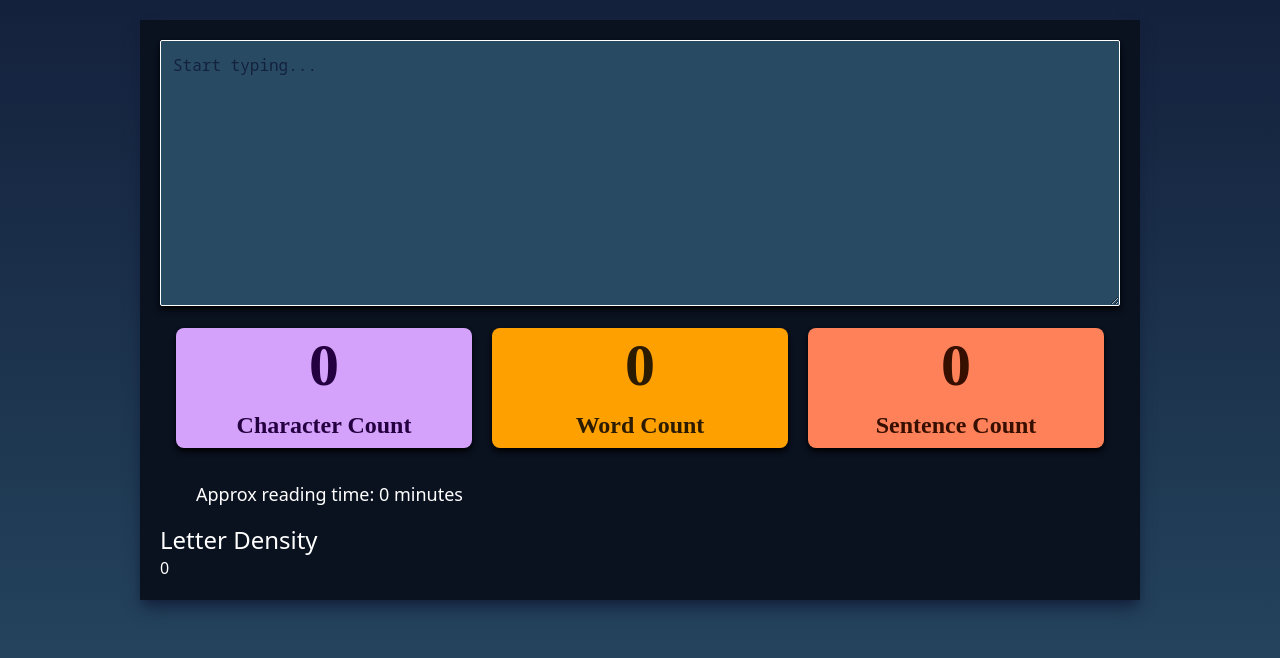
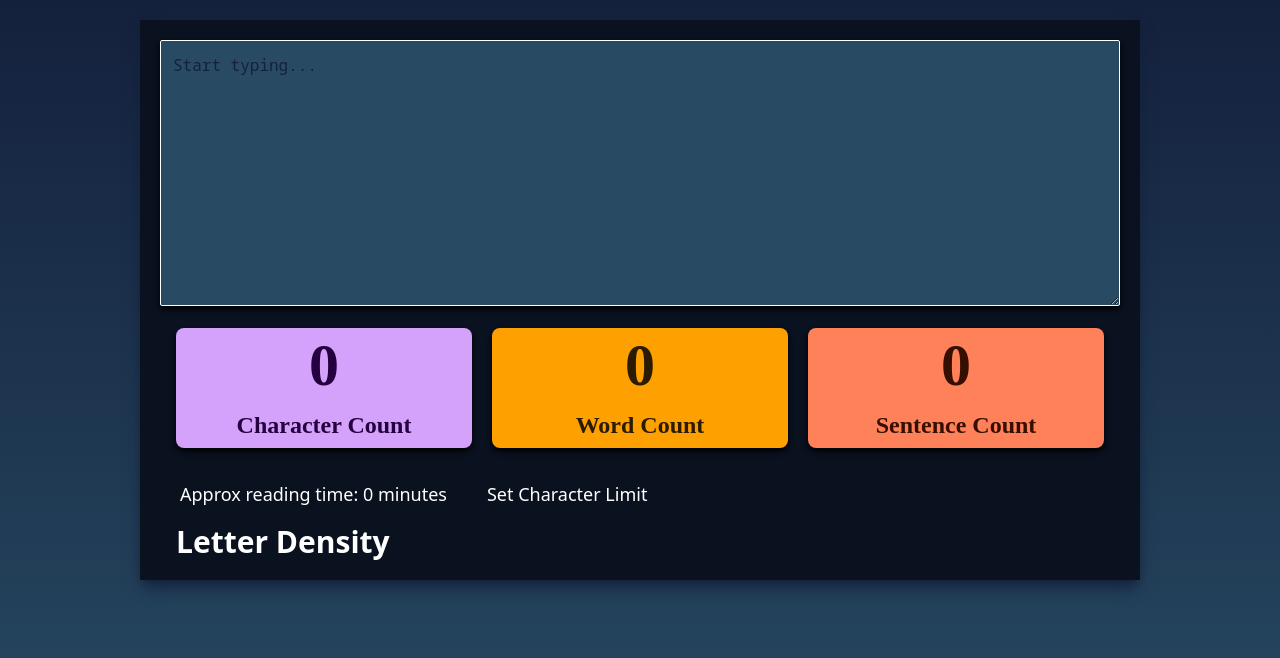
Before and after one commit to EstesJorie/LetterAnalyser, a React (Vite) app: page / in a window 1280 px wide. Shown: the top 658 px of the page. Built offline with nearby package versions, Linux system fonts and the light colour scheme; the HTML template or start-up script is replaced by a standard one; a web font is replaced by a local one.

Commit message:
100325 deletion of original character limit code
deletion of original character limit code to make components folder
cleaner

```diff
--- a/src/App.jsx
+++ b/src/App.jsx
@@ -1,7 +1,5 @@
-
 import React from 'react'
 import TextAanlyser from './components/TextAnalyser';
-
 
 function App() {
 
--- a/src/components/CharacterLimit.jsx
+++ /dev/null
@@ -1,27 +0,0 @@
-import React from 'react';
-import { useStore } from './TextAnalyser'; // Adjust the import path as necessary
-
-export default function CharacterLimit() {
-    const { text } = useStore();
-    const maxCharLimit = 250;
-
-    const handleClick = () => {
-        const inputText = text;
-        if (inputText && inputText.length <= maxCharLimit) {
-            alert('Text is within the character limit.');
-        } else {
-            alert('Text exceeds the character limit.');
-        }
-    };
-
-    return (
-        <div>
-            <button
-                className="text-white py-3 px-8 text-center no-underline inline-block text-lg m-1 cursor-pointer border-none rounded"
-                onClick={handleClick}
-            >
-                Set Character Limit
-            </button>
-        </div>
-    );
-}
--- a/src/components/LetterDensity.jsx
+++ b/src/components/LetterDensity.jsx
@@ -32,7 +32,7 @@ const LetterDensity = ({ text }) => {
     return (
         <div>
             <div id="count-page">
-              <div id="letter-count" className='text-2xl'>
+              <div id="letter-count" className='text-3xl font-semibold px-4'>
                 <h1>Letter Density</h1>
               </div>
               <div id="letter-density">
--- a/src/components/ReadingTime.jsx
+++ b/src/components/ReadingTime.jsx
@@ -9,7 +9,7 @@ export default function ReadingTime({text}) {
 
   return (
     <>
-        <div className='text-white py-3 px-8 text-center no-underline inline-block text-lg m-1 cursor-pointer border-none rounded'>Approx reading time: {readingTime} minute{plural}</div>
+        <div className='text-white py-3 px-4 text-center no-underline inline-block text-lg m-1 cursor-pointer border-none rounded'>Approx reading time: {readingTime} minute{plural}</div>
     </>
   )
 }
--- a/src/components/TextAnalyser.jsx
+++ b/src/components/TextAnalyser.jsx
@@ -23,10 +23,10 @@ function TextAanlyser() {
           <Counts text={text}/>
           <div className="flex flex-auto pr-10">
             <ReadingTime text={text} />
+            <TimCharLimit text={text} />
 
           </div>
           <LetterDensity text={text} />
-          <TimCharLimit text={text} />
         </div>
       </div>
     </>
--- a/src/components/TimCharLimit.jsx
+++ b/src/components/TimCharLimit.jsx
@@ -10,7 +10,7 @@ export default function TimCharLimit({ text }) {
 
     return (
         <div>
-            <button>{text}{length}</button>
+            <button className='text-white py-3 px-4 text-center no-underline inline-block text-lg m-1 cursor-pointer border-none roundeds'>Set Character Limit</button>
         </div>
     );
 }
```
